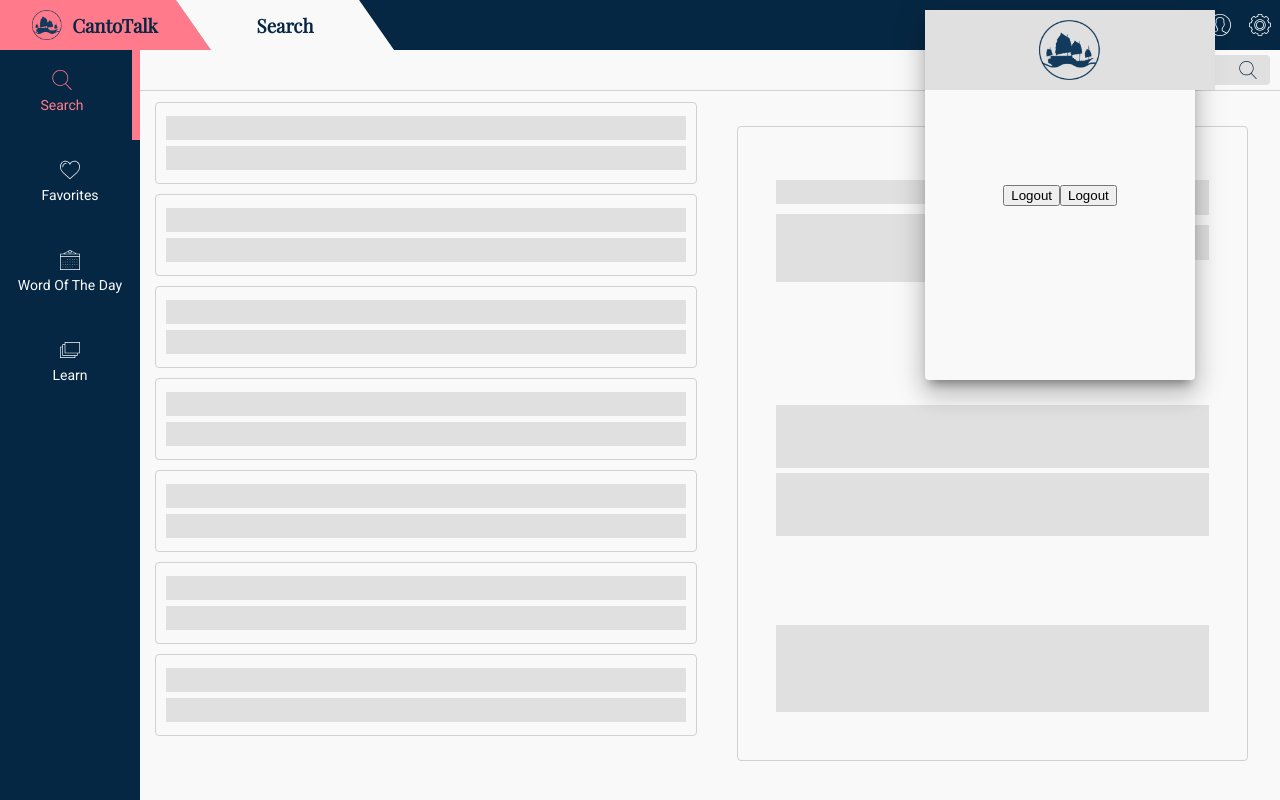
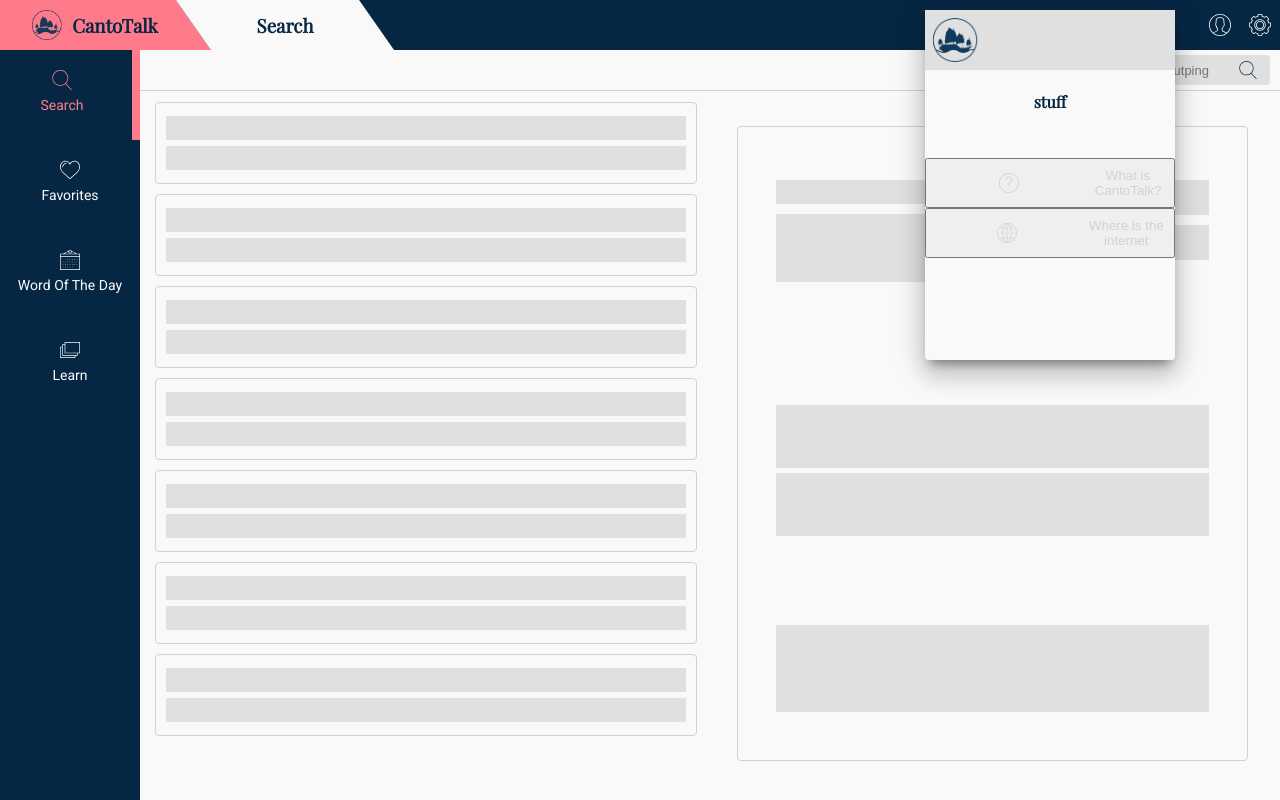
Before and after one commit to brimac1634/CantoWeb, a React (Create React App) app: page / in a window 1280 px wide. Both pictures are taken after a click on the button 1220 px from the left and 25 px from the top of the page. Built offline with nearby package versions, Linux system fonts and the light colour scheme.

Commit message:
started to make reusable list component with icons

```diff
--- a/src/Components/EntryView/EntryView.js
+++ b/src/Components/EntryView/EntryView.js
@@ -56,7 +56,7 @@ class EntryView extends Component {
 				.catch(err => console.log('Unable to check favorite'))
 		}
 
-		if (entryID !== undefined && userID !== '') {
+		if (entryID != null && userID != null) {
 			checkIfFavorite(entryID, userID)
 		}
 
--- a/src/Components/Icon/Icon.js
+++ b/src/Components/Icon/Icon.js
@@ -25,6 +25,8 @@ const Icon = ({ iconType, icon, iconStyle, width, title, color }) => {
 			case 'cantoPink': return '#ff7a8a';
 			case 'cantoDarkBlue': return '#062743';
 			case 'cantoWhite': return '#f9f9f9';
+			case 'cantoGray': return '#e0e0e0';
+			case 'cantoDarkGray': return '#d1d1d1';
 			default: return '#062743';
 		}
 	}
--- /dev/null
+++ b/src/Components/IconList/IconList.css
@@ -0,0 +1,5 @@
+.list {
+	display: flex;
+	flex-direction: column;
+	align-items: center;
+}
--- /dev/null
+++ b/src/Components/IconList/IconList.js
@@ -0,0 +1,32 @@
+import React from 'react';
+import ListItem from './ListItem';
+
+const IconList = (props) => {
+	const { title, items } = props;
+	return (
+		<div style={{width: '100%', height: '100%'}} className='list'>
+			{title != null
+				? <div>
+					<h4>{title}</h4>
+					<div>&nbsp;</div>
+				  </div>
+				: null
+			}
+			{
+				items.map(item => {
+					const { title, icon, handleClick } = item;
+					return (
+						<ListItem
+							icon={icon}
+							title={title}
+							key={title}
+							handleClick={handleClick}
+						/>
+					);
+				})
+			}
+		</div>
+
+	);
+}
+export default IconList;
--- /dev/null
+++ b/src/Components/IconList/ListItem.css
@@ -0,0 +1,15 @@
+.list-item {
+	width: 100%;
+	height: 50px;
+	box-sizing: border-box;
+	padding: 8px;
+	display: flex;
+	justify-content: flex-start;
+	align-items: center;
+	flex-direction: row;
+}
+
+.list-item p {
+	padding-left: 8px;
+	color: var(--cantoDarkGray);
+}
--- /dev/null
+++ b/src/Components/IconList/ListItem.js
@@ -0,0 +1,13 @@
+import React from 'react';
+import './ListItem.css';
+import Icon from '../Icon/Icon';
+
+const ListItem = ({ icon, title, handleClick }) => {
+	return (
+		<button className='list-item' onClick={handleClick}>
+			<Icon icon={icon} color='cantoDarkGray'/>
+			<p>{title}</p>
+		</button>
+	);
+}
+export default ListItem;
--- a/src/Components/Profile/Profile.css
+++ b/src/Components/Profile/Profile.css
@@ -10,10 +10,28 @@
 
 .top-bar {
 	position: absolute;
+	display: flex;
+	flex-direction: row;
+	justify-content: flex-start;
+	align-items: center;
+	box-sizing: border-box;
 	top: 0;
 	left: 0;
 	width: 100%;
 	height: 60px;
-	padding: 10px;
+	padding: 8px;
 	background: var(--cantoGray);
 }
+
+.top-bar p,
+.top-bar h4 {
+	padding-left: 10px;
+}
+
+.setting-list {
+	position: absolute;
+	left: 0;
+	bottom: 0;
+	width: 100%;
+	height: calc(100% - 60px);
+}
--- a/src/Components/Profile/Profile.js
+++ b/src/Components/Profile/Profile.js
@@ -1,23 +1,42 @@
 import React from 'react';
 import './Profile.css';
 import Logo from '../Logo/Logo';
+import IconList from '../IconList/IconList';
 
 const Profile = ({ userEmail, signInToggle, updateUser }) => {
 	let userIsLoggedIn = false;
-	if (userEmail !== '' || userEmail != null) {
-		console.log('im here')
+	if (userEmail != null) {
 		userIsLoggedIn = true
 	}
+
+	const handleWhatIs = () => {
+		console.log(123);
+	}
+
+	const items = [
+		{
+			icon: 'info',
+			title: 'What is CantoTalk?',
+			handleClick: handleWhatIs
+		},
+		{
+			icon: 'internet',
+			title: 'Where is the internet',
+			handleClick: handleWhatIs
+		}
+	]
 
 	return (
 		<div className='profile'>
 			<div className='top-bar'>
 				<Logo />
-				<p>{userEmail}</p>
+				{userIsLoggedIn
+					? <p>{userEmail}</p>
+					: <h4>Welcome to CantoTalk!</h4>
+				}
 			</div>
 			<div className='setting-list'>
-				<button onClick={() => updateUser('')}>Logout</button>
-				<button onClick={() => updateUser('')}>Logout</button>
+				<IconList title='stuff' items={items}/>
 			</div>
 		</div>
 	);
--- a/src/Components/Settings/Settings.css
+++ /dev/null
@@ -1,5 +0,0 @@
-.settings {
-	width: 200px;
-	height: 250px;
-	background: green;
-}
--- a/src/Components/Settings/Settings.js
+++ /dev/null
@@ -1,18 +0,0 @@
-import React, {Component} from 'react';
-import './Settings.css';
-
-class Settings extends Component {
-	constructor() {
-		super();
-	}
-
-	render() {
-		return (
-			<div className='settings'>
-
-			</div>
-		);
-	}
-}
-
-export default Settings;
--- a/src/Containers/PopOver/PopOver.css
+++ b/src/Containers/PopOver/PopOver.css
@@ -7,7 +7,6 @@
   display: inline-block;
   z-index: 98;
   box-shadow: var(--cantoFloatShadow);
-  padding: 10px;
   display: flex;
   justify-content: center;
   align-items: center;
--- a/src/index.css
+++ b/src/index.css
@@ -13,7 +13,9 @@
 
 h1,
 h2,
-h3 {
+h3,
+h4,
+h5 {
   font-family: 'Playfair Display', serif;
   color: var(--cantoDarkBlue);
 }
```
